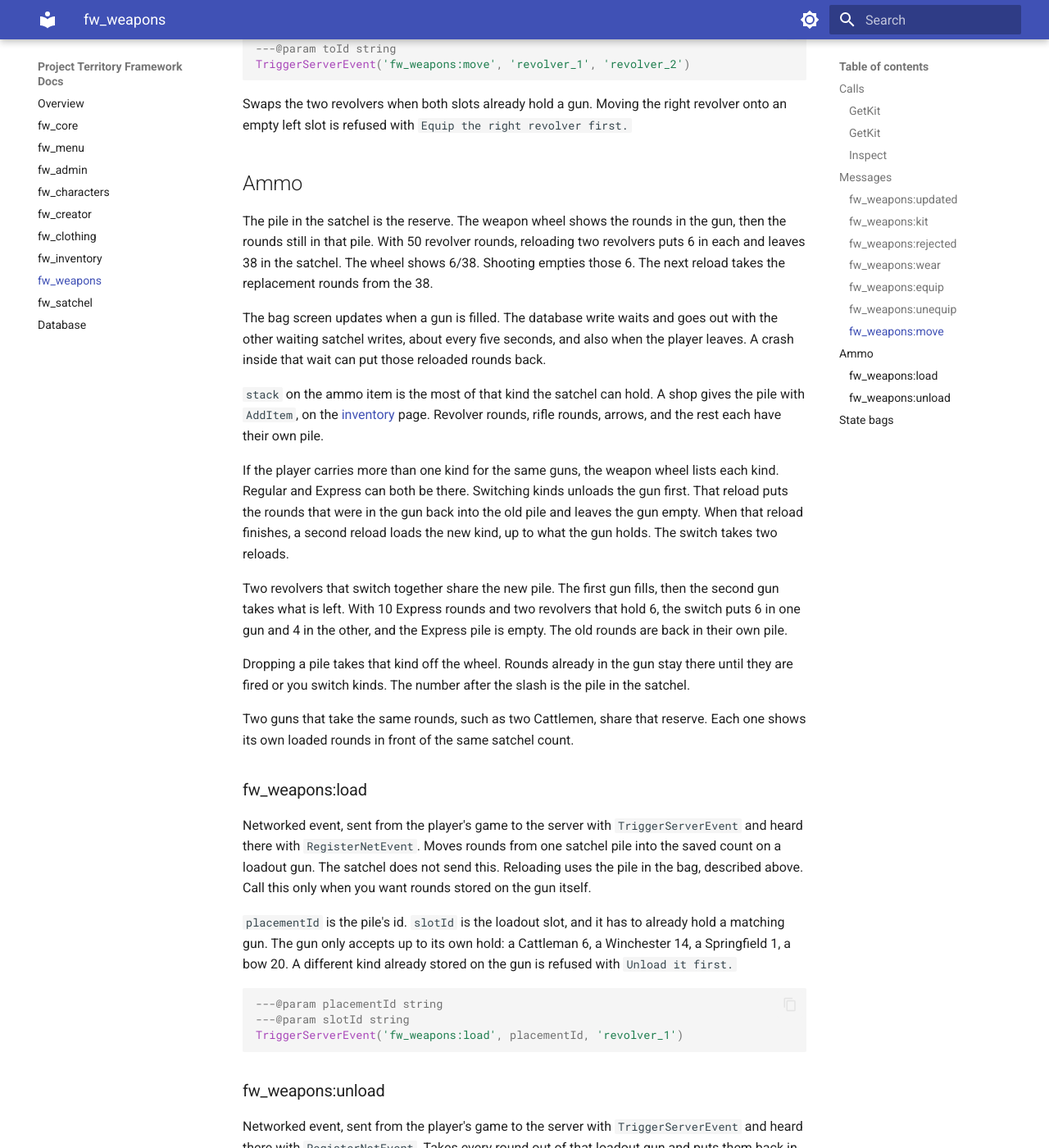
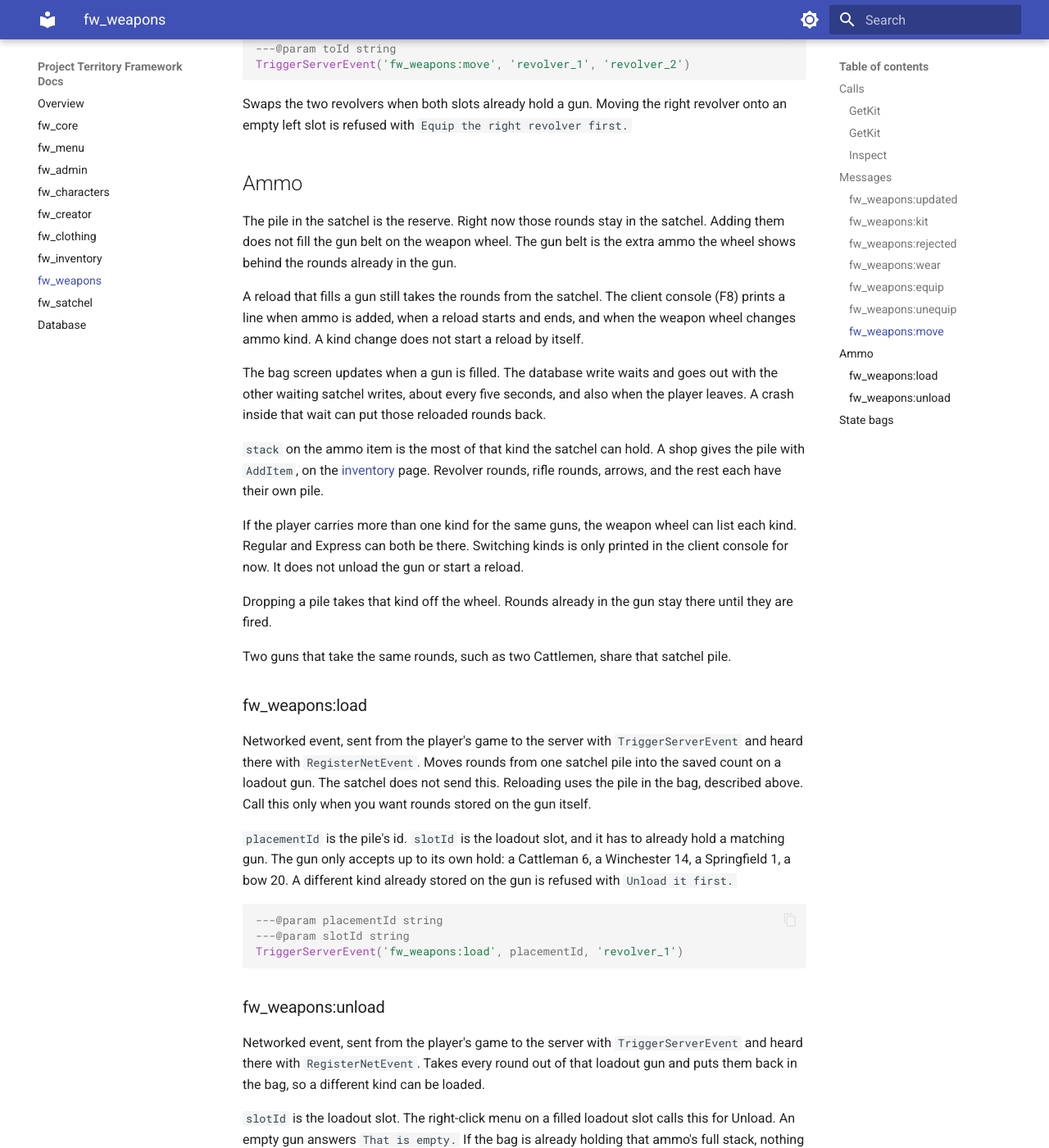
Before and after one commit to Benality/fw-framework-docs, an MkDocs documentation site: the page built from content/fw-weapons.md, in a window 1280 px wide and 1400 px high, scrolled down 6225 px. Shown: the whole window at 82% size. Built offline with MkDocs 1.6.1 and Material for MkDocs 9.7.7, drawn with Linux system fonts in a browser that asks for light colours.

Commit message:
Describe satchel ammo staying out of the gun belt while it is traced.
Co-authored-by: Cursor <cursoragent@cursor.com>

```diff
--- a/content/fw-weapons.md
+++ b/content/fw-weapons.md
@@ -217,19 +217,19 @@ Swaps the two revolvers when both slots already hold a gun. Moving the right rev
 
 ## Ammo
 
-The pile in the satchel is the reserve. The weapon wheel shows the rounds in the gun, then the rounds still in that pile. With 50 revolver rounds, reloading two revolvers puts 6 in each and leaves 38 in the satchel. The wheel shows 6/38. Shooting empties those 6. The next reload takes the replacement rounds from the 38.
+The pile in the satchel is the reserve. Right now those rounds stay in the satchel. Adding them does not fill the gun belt on the weapon wheel. The gun belt is the extra ammo the wheel shows behind the rounds already in the gun.
+
+A reload that fills a gun still takes the rounds from the satchel. The client console (F8) prints a line when ammo is added, when a reload starts and ends, and when the weapon wheel changes ammo kind. A kind change does not start a reload by itself.
 
 The bag screen updates when a gun is filled. The database write waits and goes out with the other waiting satchel writes, about every five seconds, and also when the player leaves. A crash inside that wait can put those reloaded rounds back.
 
 `stack` on the ammo item is the most of that kind the satchel can hold. A shop gives the pile with `AddItem`, on the [inventory](fw-inventory.md) page. Revolver rounds, rifle rounds, arrows, and the rest each have their own pile.
 
-If the player carries more than one kind for the same guns, the weapon wheel lists each kind. Regular and Express can both be there. Switching kinds unloads the gun first. That reload puts the rounds that were in the gun back into the old pile and leaves the gun empty. When that reload finishes, a second reload loads the new kind, up to what the gun holds. The switch takes two reloads.
+If the player carries more than one kind for the same guns, the weapon wheel can list each kind. Regular and Express can both be there. Switching kinds is only printed in the client console for now. It does not unload the gun or start a reload.
 
-Two revolvers that switch together share the new pile. The first gun fills, then the second gun takes what is left. With 10 Express rounds and two revolvers that hold 6, the switch puts 6 in one gun and 4 in the other, and the Express pile is empty. The old rounds are back in their own pile.
+Dropping a pile takes that kind off the wheel. Rounds already in the gun stay there until they are fired.
 
-Dropping a pile takes that kind off the wheel. Rounds already in the gun stay there until they are fired or you switch kinds. The number after the slash is the pile in the satchel.
-
-Two guns that take the same rounds, such as two Cattlemen, share that reserve. Each one shows its own loaded rounds in front of the same satchel count.
+Two guns that take the same rounds, such as two Cattlemen, share that satchel pile.
 
 ### fw_weapons:load
 
```
Also changed, not shown: content/fw-satchel.md (+1 -1 lines).
